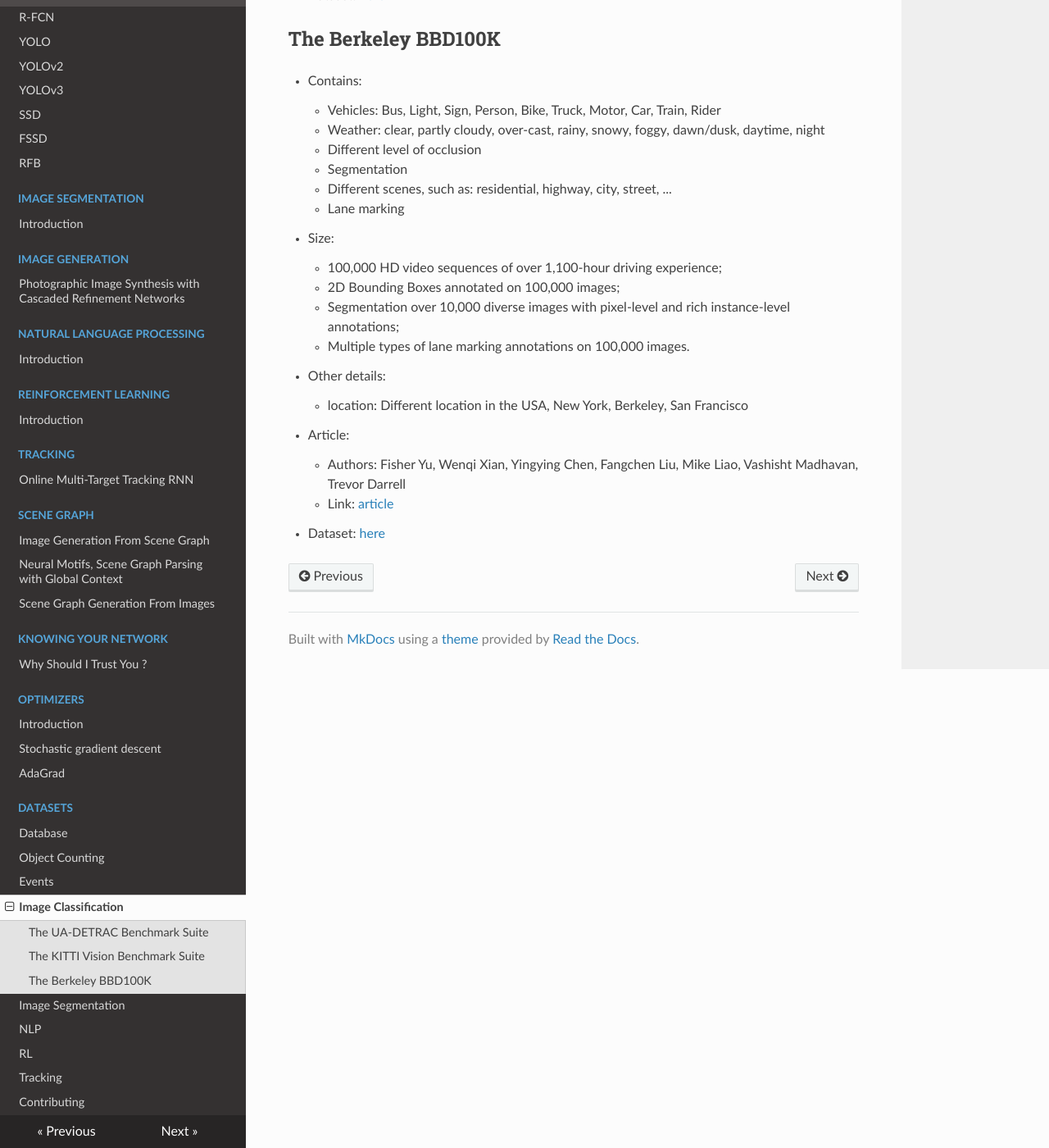
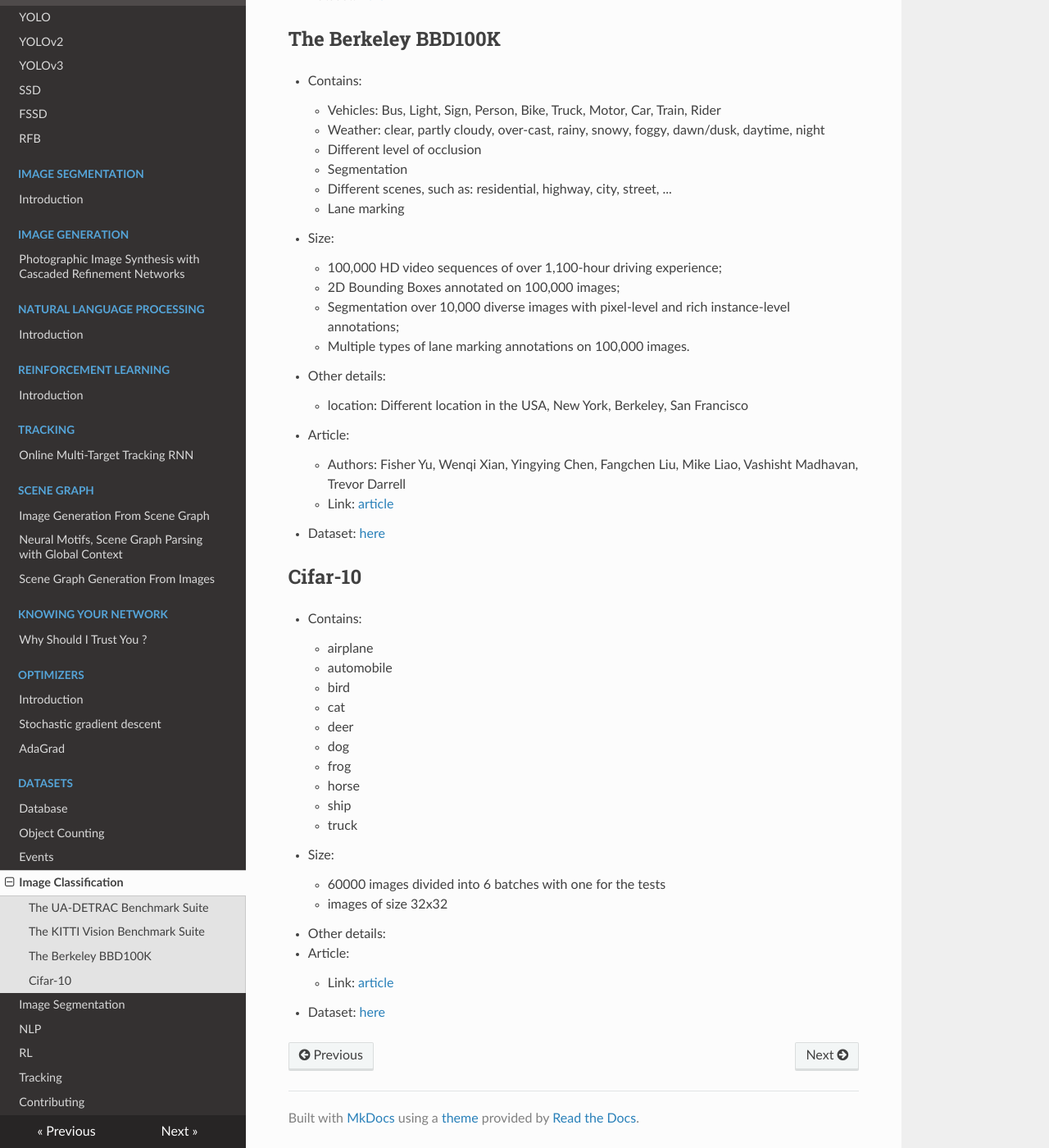
Before and after one commit to D3lt4lph4/papers, an MkDocs documentation site: the page built from docs/datasets/imageclassification.md, in a window 1280 px wide and 1400 px high, scrolled down 1537 px. Shown: the whole window at 82% size. Built offline with MkDocs 1.6.1, drawn with Linux system fonts in a browser that asks for light colours; nearby versions of some CDN libraries; old or Windows-style settings are respelled for this version of MkDocs; some of the changed text lies outside the part shown.

Commit message:
adding the cifar-10

```diff
--- a/docs/datasets/imageclassification.md
+++ b/docs/datasets/imageclassification.md
@@ -74,3 +74,28 @@
     - Link: [article](https://arxiv.org/pdf/1805.04687.pdf)
 
 - Dataset: [here](http://bdd-data.berkeley.edu/)
+
+## Cifar-10
+
+- Contains:
+    - airplane
+    - automobile
+    - bird
+    - cat
+    - deer
+    - dog
+    - frog
+    - horse
+    - ship
+    - truck
+
+- Size:
+    - 60000 images divided into 6 batches with one for the tests
+    - images of size 32x32
+
+- Other details:
+
+- Article:
+    - Link: [article](https://www.cs.toronto.edu/~kriz/learning-features-2009-TR.pdf)
+
+- Dataset: [here](https://www.cs.toronto.edu/~kriz/cifar.html)
```
Also changed, not shown: other parts of docs/datasets/imageclassification.md (+1 -1 lines).
